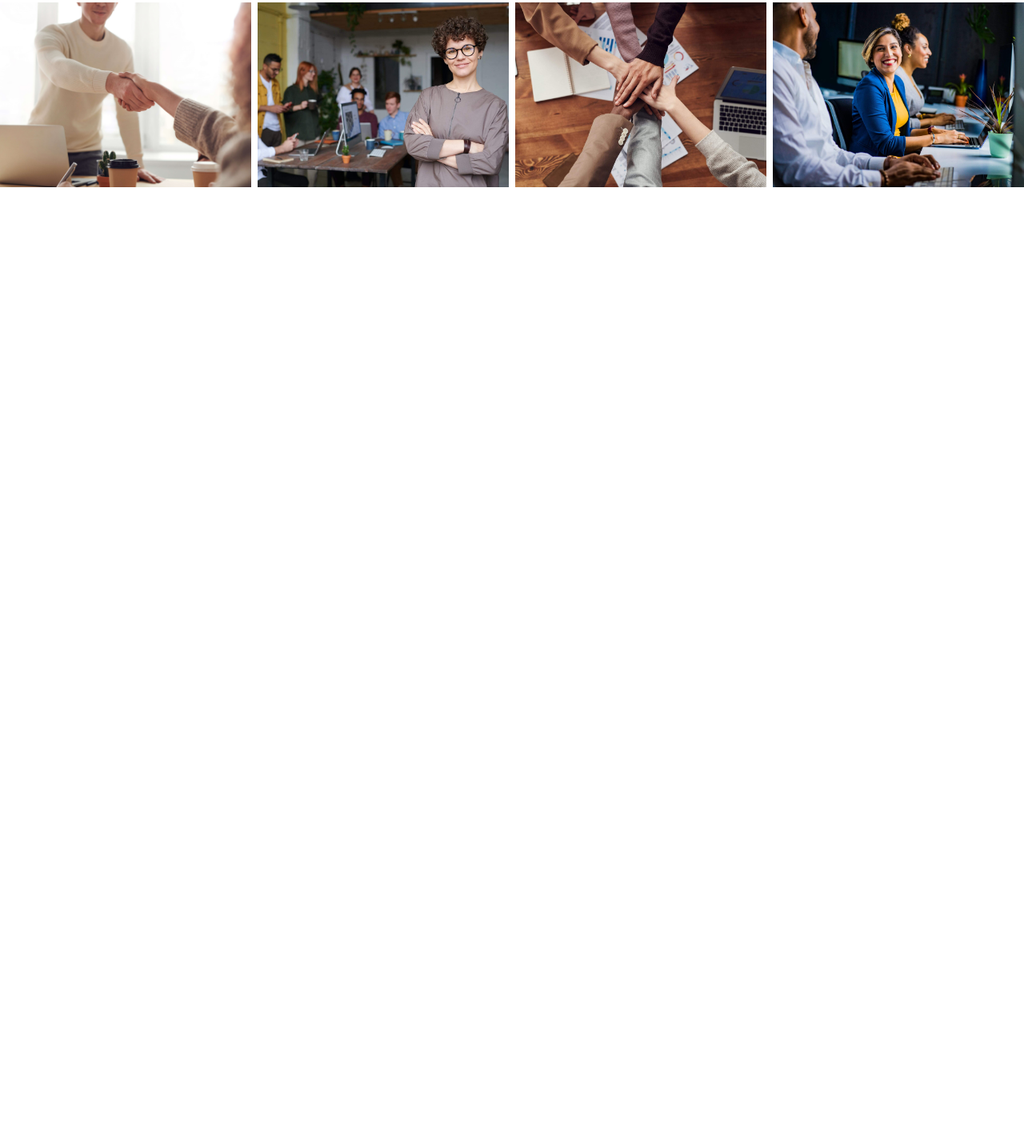
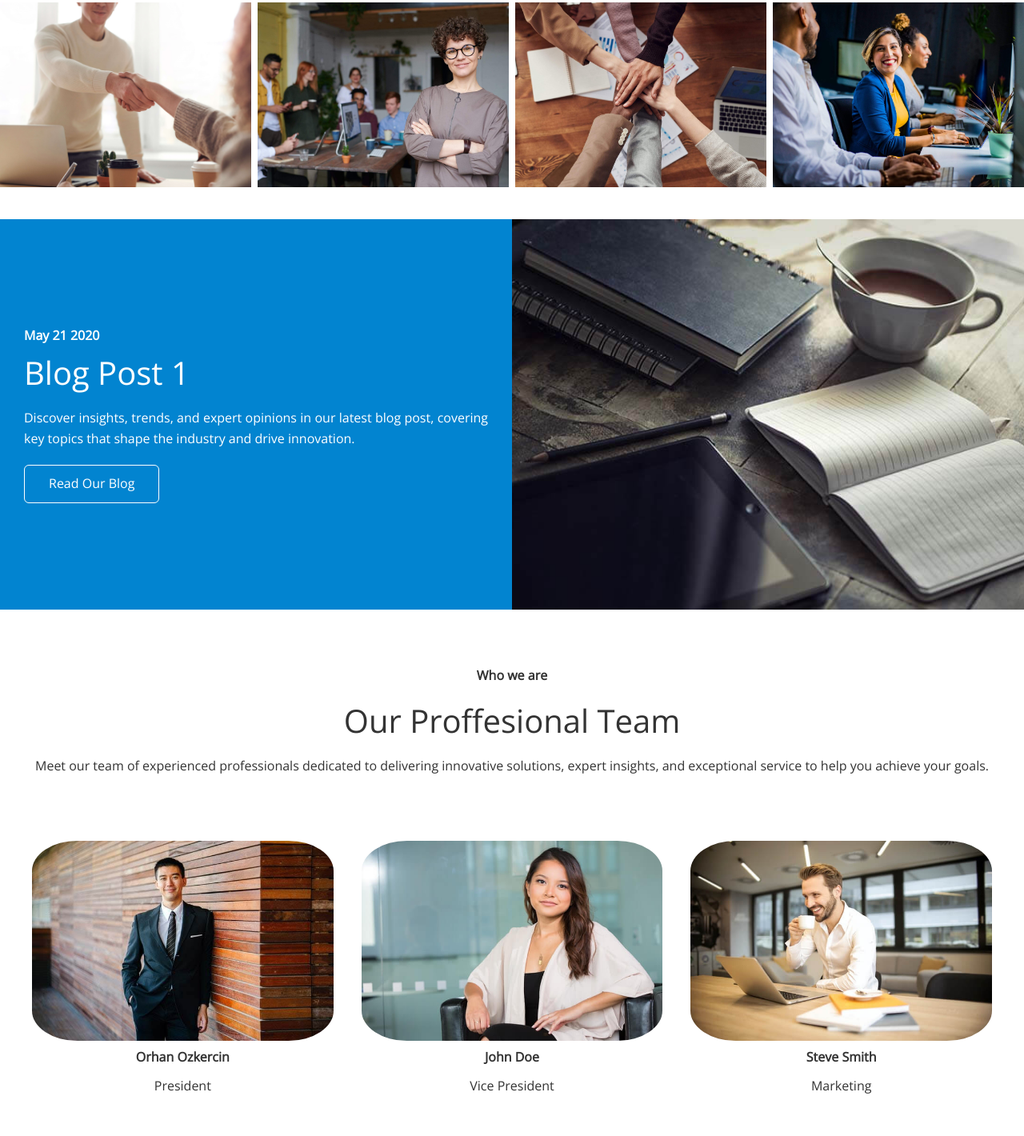
Before and after one commit to ENdilinge/Edge-Ledger, a plain HTML site: page index.html in a window 1280 px wide. Shown: the part 2001-3421 px from the top of the page at 80% size. Before the commit the page ends 2243 px from the top, so only its background shows below. Drawn offline with nearby package versions, Linux system fonts and the light colour scheme.

Commit message:
feature: implemented the team section

```diff
--- a/css/style.css
+++ b/css/style.css
@@ -35,6 +35,7 @@ p {
 img {
   width: 100%;
 }
+
 
 .navbar{
     display: flex;
@@ -183,6 +184,9 @@ img {
     justify-content: center;
     align-items: flex-start;
     padding: 30px;
+}
+
+.bg-primary{
     background: #28a745;
     color: white;
 }
@@ -232,3 +236,27 @@ img {
 .grid-items div img:hover{
     opacity: 0.7;
 }
+
+.blog{
+    margin: 40px 0;
+}
+
+.bg-secondary{
+    color: #fff;
+    background: #0284d0;
+}
+
+.team-flex-items{
+    display: flex;
+    justify-content: center;
+    align-items: center;
+    text-align: center;
+    column-gap: 35px;
+    height: 100%;
+    padding: 40px;
+}
+
+.team-flex-items div img{
+    width: 100%;
+    border-radius: 15%;
+}
--- a/index.html
+++ b/index.html
@@ -71,7 +71,7 @@
                     </div>
                 </div>
                 <div class="column">
-                    <div class="column-2">
+                    <div class="column-2 bg-primary">
                         <h4>What you are looking for</h4>
                         <h2>We provide bespoke solutions</h2>
                         <p>Our tailored solutions are designed to meet your unique business needs, ensuring efficiency, innovation, and long-term success.</p>
@@ -114,6 +114,52 @@
                 </div>
             </div>
         </section>
+
+        <section id="blog" class="blog flex-columns flex-reverse">
+            <div class="row">
+                <div class="column">
+                    <div class="column-1">
+                        <img src="images/home/blog.jpg" alt="">
+                    </div>
+                </div>
+
+                <div class="column">
+                    <div class="column-2 bg-secondary">
+                        <h4>May 21 2020</h4>
+                        <h2>Blog Post 1</h2>
+                        <p>Discover insights, trends, and expert opinions in our latest blog post, covering key topics that shape the industry and drive innovation.</p>
+                        <a href="" class="btn btn-outline">Read Our Blog</a>
+                    </div>
+                </div>
+
+            </div>
+
+        </section>
+
+        <section id="team" class="team-selection-padding">
+            <header class="section-header">
+                <h4>Who we are</h4>
+                <h2>Our Proffesional Team</h2>
+                <p>Meet our team of experienced professionals dedicated to delivering innovative solutions, expert insights, and exceptional service to help you achieve your goals.</p>
+            </header>
+            <div class="team-flex-items">
+                <div>
+                    <img src="images/team/person1.jpg" alt="">
+                    <h4>Orhan Ozkercin</h4>
+                    <p>President</p>
+                </div>
+                <div>
+                    <img src="images/team/person2.jpg" alt="">
+                    <h4>John Doe</h4>
+                    <p>Vice President</p>
+                </div>
+                <div>
+                    <img src="images/team/person3.jpg" alt="">
+                    <h4>Steve Smith</h4>
+                    <p>Marketing</p>
+                </div>
+            </div>
+        </section>
     </main>
 
 </body>
```
